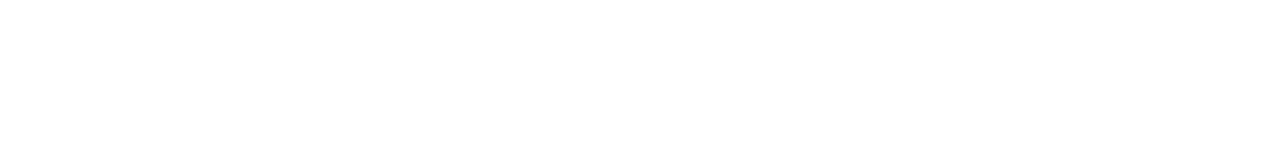
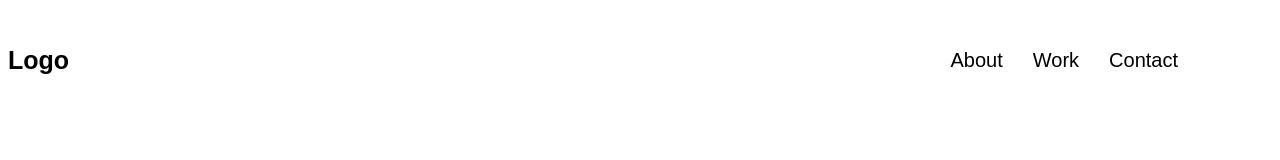
Before and after one commit to Jowitzki77/preizkus1, a plain HTML site: page index.html in a window 1280 px wide. Drawn offline with Linux system fonts and the light colour scheme.

Commit message:
done header

```diff
--- /dev/null
+++ b/css/style.css
@@ -0,0 +1,48 @@
+*{
+    font-family: "epilog", sans-serif;
+}
+
+.container{
+    width: 1280px;
+    margin: 0 auto;
+
+}
+
+.header{
+    display: flex;
+    justify-content: space-between;
+    align-items: center;
+    height: 20px;
+    margin-top: 50px;
+    margin-right: 100px;
+
+}
+.header__top__logo {
+    display: flex;
+    font-size: 13px;
+    font-weight: 700;
+
+}
+
+.header__top__logo h2{
+    font-size: 25px;
+}
+
+.header__top_menu {
+    display: flex;
+    gap: 20px;
+    list-style: none;
+    margin: 0;
+    padding: 0;
+
+}
+
+.header__top_menu a{
+    text-decoration: none;
+    font-family: "epilog", sans-serif;
+    color: #000;
+    margin-right: 10px;
+    font-size: 20px;
+    font-weight: lighter;
+
+}
--- a/index.html
+++ b/index.html
@@ -2,9 +2,25 @@
 <html lang="en">
 <head>
     <meta charset="UTF-8">
+    <link rel="preconnect" href="https://fonts.googleapis.com">
+    <link rel="preconnect" href="https://fonts.gstatic.com" crossorigin>
+    <link href="https://fonts.googleapis.com/css2?family=Epilogue:ital,wght@0,100..900;1,100..900&display=swap" rel="stylesheet">
+    <link rel="stylesheet" href="css/style.css">
     <title>Title</title>
 </head>
 <body>
+<div class="container">
+    <header class="header">
+        <div class="header__top__logo">
+            <h2 class="Logo">Logo</h2>
+        </div>
+        <nav class="header__top_menu">
+            <a href="#">About</a>
+            <a href="#">Work</a>
+            <a href="#">Contact</a>
+        </nav>
+    </header>
+</div>
 
 </body>
 </html>
```
Also changed, not shown: assets/Group 5334.png (added), assets/HeaderImage 1.png (added), assets/image 1 (Traced).png (added), assets/image 2 (Traced).png (added), assets/image 5 (Traced).png (added), assets/image 7 (Traced).png (added).
